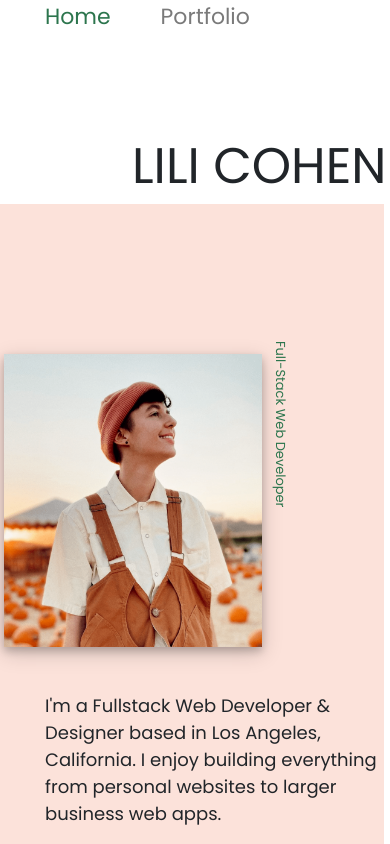
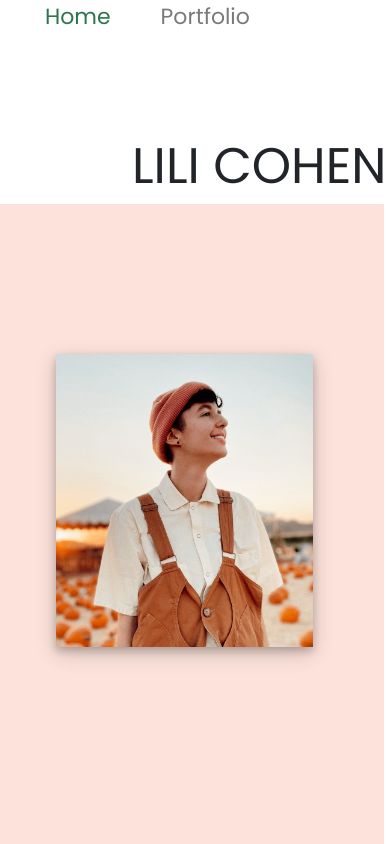
Before and after one commit to lilipcohen/Portfolio, a React (Create React App) app in the folder client/: page / in a window 390 px wide. Shown: the top 844 px of the page. Built offline with nearby package versions, Linux system fonts and the light colour scheme.

Commit message:
argin image

```diff
--- a/client/src/styles/Home.css
+++ b/client/src/styles/Home.css
@@ -111,6 +111,7 @@
   }
 
   #imgHome {
+    margin-left: 20%;
     height: 90%;
     width: 70%;
   }
```
